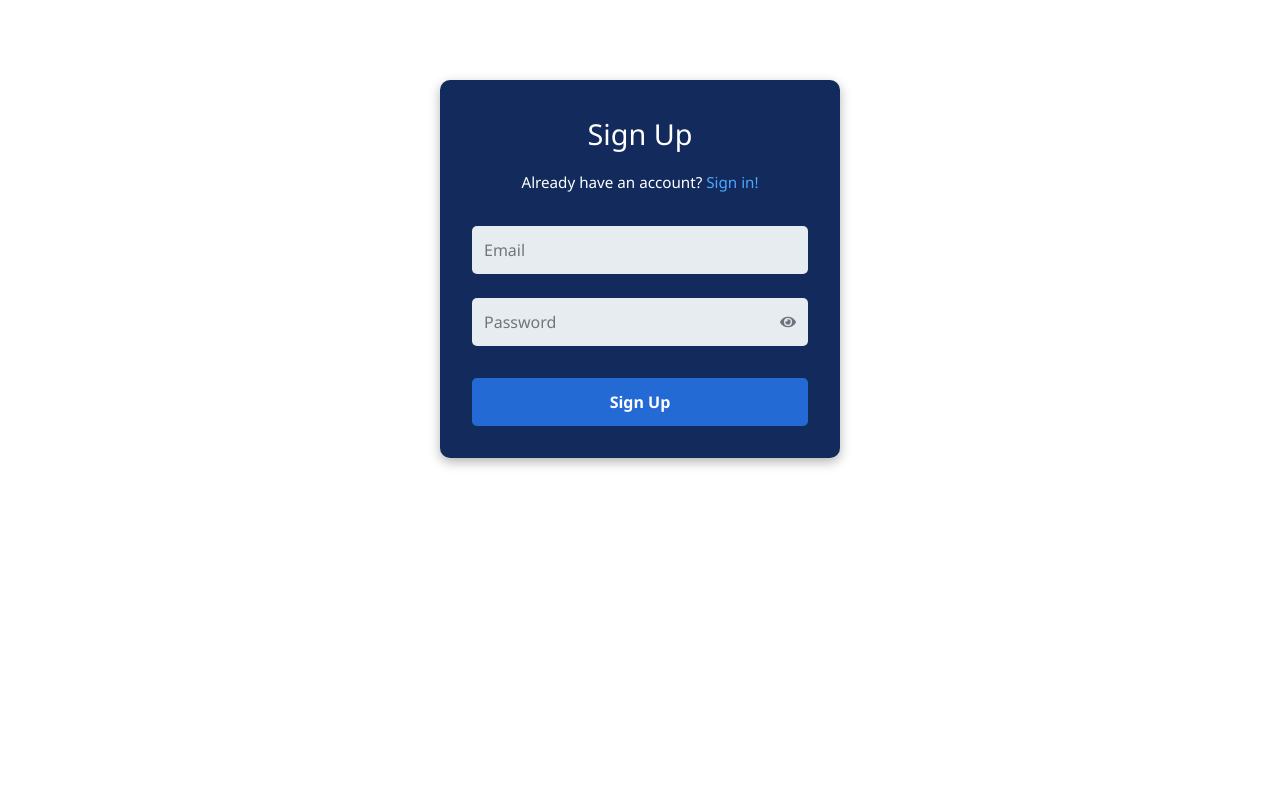
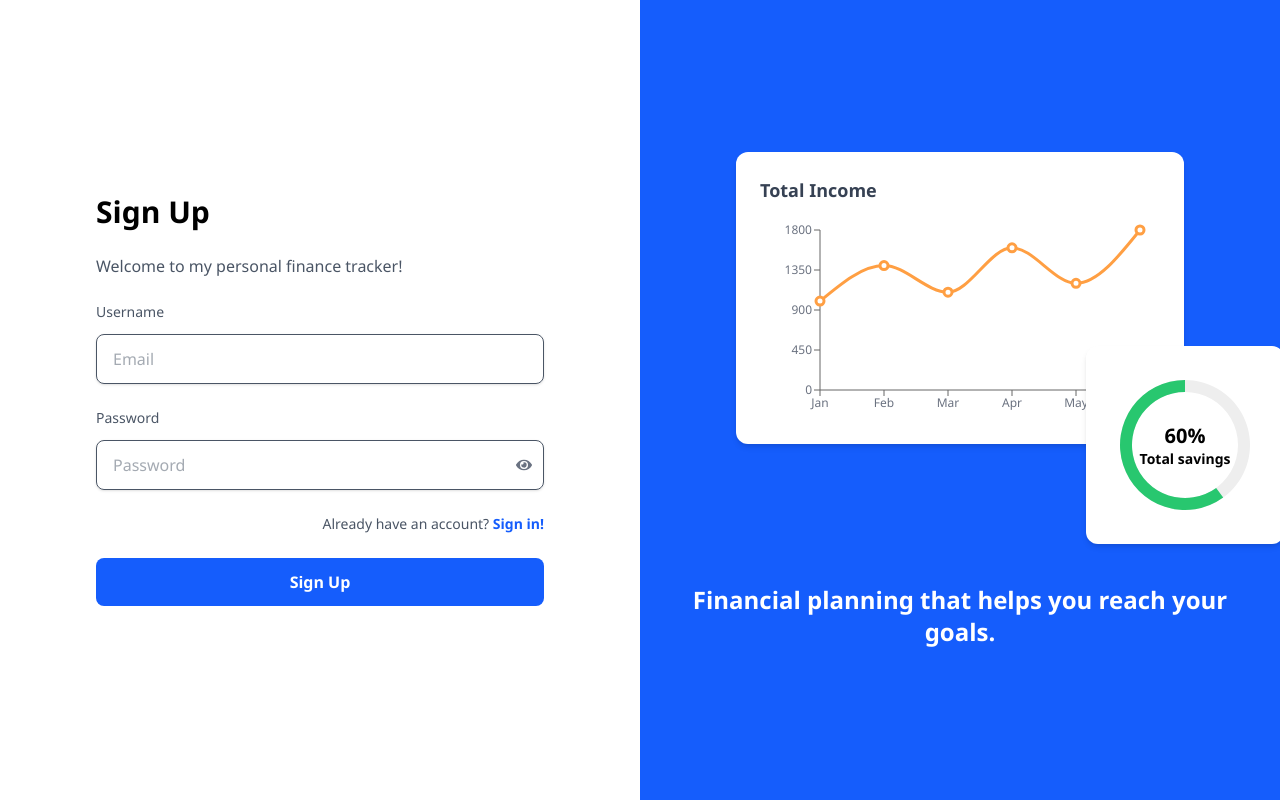
Before and after one commit to samup8965/finance_app, a React (Vite) app: page /signup in a window 1280 px wide. Built offline with nearby package versions, Linux system fonts and the light colour scheme.

Commit message:
UI changes made to sign up component

```diff
--- /dev/null
+++ b/src/components/Charts/EntryCategoryChart.tsx
@@ -0,0 +1,28 @@
+import { RadialBarChart, RadialBar, PolarAngleAxis } from "recharts";
+
+const radialData = [{ name: "Saving", value: 60, fill: "#28c76f" }];
+
+export const SavingsProgress = () => (
+  <div className="bg-white p-6 rounded-xl shadow-md w-full max-w-md">
+    <RadialBarChart
+      width={150}
+      height={150}
+      cx="50%"
+      cy="50%"
+      innerRadius="70%"
+      outerRadius="100%"
+      barSize={12}
+      data={radialData}
+      startAngle={90}
+      endAngle={450}
+    >
+      <PolarAngleAxis
+        type="number"
+        domain={[0, 100]}
+        angleAxisId={0}
+        tick={false}
+      />
+      <RadialBar background dataKey="value" />
+    </RadialBarChart>
+  </div>
+);
--- /dev/null
+++ b/src/components/Charts/EntryIncomeChart.tsx
@@ -0,0 +1,42 @@
+import {
+  LineChart,
+  Line,
+  XAxis,
+  YAxis,
+  Tooltip,
+  ResponsiveContainer,
+  CartesianGrid,
+} from "recharts";
+
+const data = [
+  { month: "Jan", income: 1000 },
+  { month: "Feb", income: 1400 },
+  { month: "Mar", income: 1100 },
+  { month: "Apr", income: 1600 },
+  { month: "May", income: 1200 },
+  { month: "Jun", income: 1800 },
+];
+
+export const IncomeChart = () => (
+  <div className="bg-white p-6 rounded-xl shadow-md w-full max-w-md">
+    <h3 className="text-lg font-semibold text-gray-700 mb-4">Total Income</h3>
+    <ResponsiveContainer width="100%" height={200}>
+      <LineChart
+        data={data}
+        margin={{ top: 10, right: 20, left: 0, bottom: 0 }}
+      >
+        <XAxis dataKey="month" tick={{ fill: "#6b7280", fontSize: 12 }} />
+        <YAxis tick={{ fill: "#6b7280", fontSize: 12 }} />
+        <Tooltip />
+        <Line
+          type="monotone"
+          dataKey="income"
+          stroke="#ff9f43"
+          strokeWidth={3}
+          dot={{ r: 4 }}
+          activeDot={{ r: 6 }}
+        />
+      </LineChart>
+    </ResponsiveContainer>
+  </div>
+);
--- a/src/components/Dashboard/Overview.tsx
+++ b/src/components/Dashboard/Overview.tsx
@@ -3,7 +3,7 @@ import TopBar from "./TopBar";
 import Accountbalance from "./Accountbalance";
 import { RecentTransactions } from "./RecentTransactions";
 import MonthlySummary from "./MonthlySummary";
-import RenderSavingsGoal from "./RenderSavingsGoal";
+import SavingsGoals from "./RenderSavingsGoal";
 
 const Overview = () => {
   const { hasError, setError, showError } = useDataContext();
@@ -31,16 +31,24 @@ const Overview = () => {
 
       <div className="max-w-4xl space-y-6 px-4">
         <section className="grid grid-cols-1 lg:grid-cols-3 gap-6">
-          <div className="lg:col-span-2">{Accountbalance()}</div>
-          <div className="lg:col-span-1">{MonthlySummary()}</div>
+          <div className="lg:col-span-2">
+            <Accountbalance />
+          </div>
+          <div className="lg:col-span-1">
+            <MonthlySummary />
+          </div>
         </section>
 
         <section className="grid grid-cols-1 lg:grid-cols-3 gap-6">
-          <div className="lg:col-span-2">{RenderSavingsGoal()}</div>
+          <div className="lg:col-span-2">
+            <SavingsGoals />
+          </div>
         </section>
 
         <section className="grid grid-cols-1 lg:grid-cols-3 gap-6">
-          <div className="lg:col-span-3">{RecentTransactions()}</div>
+          <div className="lg:col-span-3">
+            <RecentTransactions />
+          </div>
         </section>
       </div>
     </div>
--- a/src/components/signup.tsx
+++ b/src/components/signup.tsx
@@ -3,6 +3,9 @@ import { Link } from "react-router-dom";
 import { useState } from "react";
 import { UserAuth } from "../context/AuthContext.tsx";
 import { FaEye, FaEyeSlash } from "react-icons/fa";
+
+import { IncomeChart } from "./Charts/EntryIncomeChart.tsx";
+import { SavingsProgress } from "./Charts/EntryCategoryChart.tsx";
 
 const Signup = () => {
   // States
@@ -104,48 +107,110 @@ const Signup = () => {
   };
 
   return (
-    <div className="signup-container">
-      <form onSubmit={handleSignUp} className="signup-form">
-        <h2 className="signup-heading">Sign Up</h2>
-        <p className="signup-subtext">
-          Already have an account?{" "}
-          <Link to="/signin" className="signin-link">
-            Sign in!
-          </Link>
+    <div className="flex min-h-screen">
+      {/* Left Section */}
+      <div className="w-full md:w-1/2 flex flex-col justify-center items-center bg-white px-6 py-12">
+        <form onSubmit={handleSignUp} className="w-full max-w-md space-y-6">
+          <h2 className="text-3xl font-bold text-black">Sign Up</h2>
+          <p className="text-gray-600">
+            Welcome to my personal finance tracker!
           </p>
+
+          {/* Email */}
           <div>
+            <label className="block text-sm text-gray-600 font-medium mb-3">
+              Username
+            </label>
             <input
               value={email}
               onChange={handleEmailChange}
               type="email"
               placeholder="Email"
-            className="signup-input"
+              className="w-full px-4 py-3 border rounded-lg shadow-sm focus:outline-none focus:ring-2 focus:ring-blue-500 text-gray-600"
               disabled={loading}
             />
-          <div className="password-container">
+          </div>
+
+          {/* Password */}
+          <div>
+            <label className="block text-sm text-gray-600 font-medium mb-3">
+              Password
+            </label>
+            <div className="relative">
               <input
                 value={password}
                 onChange={handlePasswordChange}
                 type={passwordVisible ? "text" : "password"}
                 placeholder="Password"
-              className="signup-input"
+                className="w-full px-4 py-3 text-gray-600 border rounded-lg shadow-sm focus:outline-none focus:ring-2 focus:ring-blue-500"
               />
-            <i className="eye-icon" onClick={handlePasswordVisibility}>
+              <div
+                className="absolute inset-y-0 right-3 flex items-center text-gray-500 cursor-pointer"
+                onClick={handlePasswordVisibility}
+              >
                 {passwordVisible ? <FaEyeSlash /> : <FaEye />}
-            </i>
               </div>
-          <button type="submit" className="signup-button" disabled={loading}>
+            </div>
+
+            {validationErrors.email && (
+              <p className="text-gray-500 text-sm font-medium mt-2 text-center ">
+                {validationErrors.email}
+              </p>
+            )}
+
+            {validationErrors.password && (
+              <p className="text-gray-500 text-sm font-medium mt-2 text-center ">
+                {validationErrors.password}
+              </p>
+            )}
+          </div>
+
+          {/* General Error */}
+          {error && <p className="text-gray-500 text-sm">{error}</p>}
+
+          <p className="text-right text-sm text-gray-600">
+            Already have an account?{"   "}
+            <Link
+              to="/signin"
+              className="text-blue-600 hover:underline font-semibold"
+            >
+              Sign in!
+            </Link>
+          </p>
+
+          <button
+            type="submit"
+            className="w-full bg-blue-600 hover:bg-blue-700 text-white font-semibold py-3 rounded-lg transition"
+            disabled={loading}
+          >
             {loading ? "Creating account..." : "Sign Up"}
           </button>
-          {error && <p className="signup-error">{error}</p>}
-          {validationErrors.email && (
-            <p className="signup-error">{validationErrors.email}</p>
-          )}
-          {validationErrors.password && (
-            <p className="signup-error">{validationErrors.password}</p>
-          )}
+        </form>
       </div>
-      </form>
+
+      {/* Right Section */}
+      <div className="hidden md:flex w-1/2 flex-col justify-center items-center bg-blue-600 text-white p-10">
+        <div className="relative w-full max-w-md">
+          <IncomeChart />
+
+          <div className="absolute -bottom-25 -right-25">
+            <div className="relative">
+              <SavingsProgress />
+
+              <div className="absolute inset-0 flex flex-col items-center justify-center text-center text-black font-bold text-sm leading-tight">
+                <div className="text-xl">60%</div>
+                <div>Total savings</div>
+              </div>
+            </div>
+          </div>
+        </div>
+
+        <div className="mt-35">
+          <h3 className="text-2xl font-bold text-center">
+            Financial planning that helps you reach your goals.
+          </h3>
+        </div>
+      </div>
     </div>
   );
 };
--- a/src/context/AuthContext.tsx
+++ b/src/context/AuthContext.tsx
@@ -110,7 +110,6 @@ export const AuthContextProvider = ({ children }: { children: ReactNode }) => {
   useEffect(() => {
     console.log("🔍 Checking for existing session...");
     supabase.auth.getSession().then(({ data: { session } }) => {
-      console.log(session);
       setSession(session);
       setLoading(false);
     });
--- a/src/data/chartDataProcessing.tsx
+++ b/src/data/chartDataProcessing.tsx
@@ -13,7 +13,6 @@ export const getMonthlyIncome = (transactions: Transaction[]) => {
         acc[month] = 0;
       }
       acc[month] += transaction.amount;
-      console.log(acc);
 
       return acc;
     }, {} as Record<string, number>);
```
Lines whose indentation alone changed are shown as unchanged.
